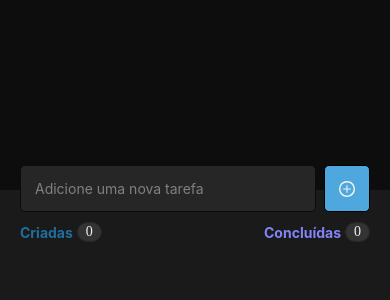
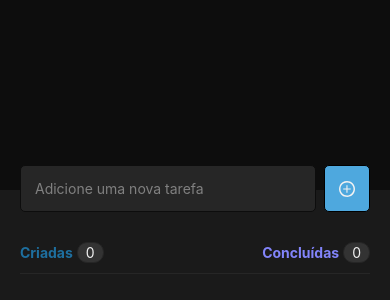
Before and after one commit to EmanoelJuvencio/react-native-todo-list, a React Native app: screen / in a window 390 px wide. Shown: the top 300 px of the page. Built offline with nearby package versions, Linux system fonts and the light colour scheme.

Commit message:
Feat: Adicionado Separador no HeaderToDoList

```diff
--- a/src/components/atoms/Badge/index.tsx
+++ b/src/components/atoms/Badge/index.tsx
@@ -25,7 +25,7 @@ export const styles = StyleSheet.create({
     borderColor: gray500,
     paddingHorizontal: 8,
     paddingVertical: 1,
-    borderRadius: 100,
+    borderRadius: 10,
   },
 
   text: {
--- a/src/components/molecules/HeaderToDoList/index.tsx
+++ b/src/components/molecules/HeaderToDoList/index.tsx
@@ -1,15 +1,16 @@
 import { StyleSheet, View } from 'react-native'
 import { Badge } from '../../atoms/Badge'
 import { Typography } from '../../atoms/Typography'
-import { blue, purple } from '../../../utils/globalStyle'
+import { blue, gray500, purple } from '../../../utils/globalStyle'
 
 export function HeaderToDoList() {
   return (
+    <>
       <View
         style={{
           flexDirection: 'row',
           justifyContent: 'space-between',
-        marginTop: 10,
+          marginTop: 30,
         }}
       >
         <View style={styles.containerResumer}>
@@ -22,6 +23,11 @@ export function HeaderToDoList() {
           <Badge value={0} />
         </View>
       </View>
+
+      <View
+        style={{ borderBottomWidth: 1, marginTop: 10, borderColor: gray500 }}
+      />
+    </>
   )
 }
 
--- a/src/utils/globalStyle.ts
+++ b/src/utils/globalStyle.ts
@@ -18,4 +18,4 @@ export const danger = '#E25858'
 
 // Fontes
 export const InterRegular = 'Inter_400Regular'
-export const InterBold = 'Inter_700Bold'
+export const InterBold = ''
```
Lines whose indentation alone changed are shown as unchanged.
